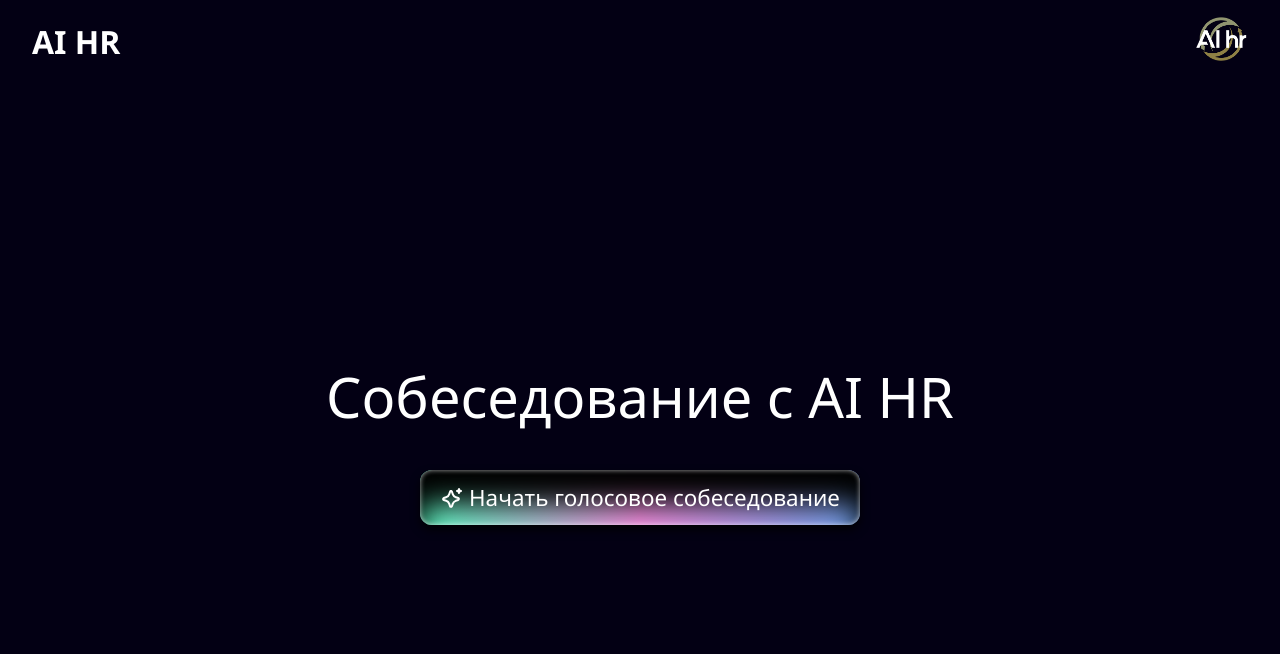
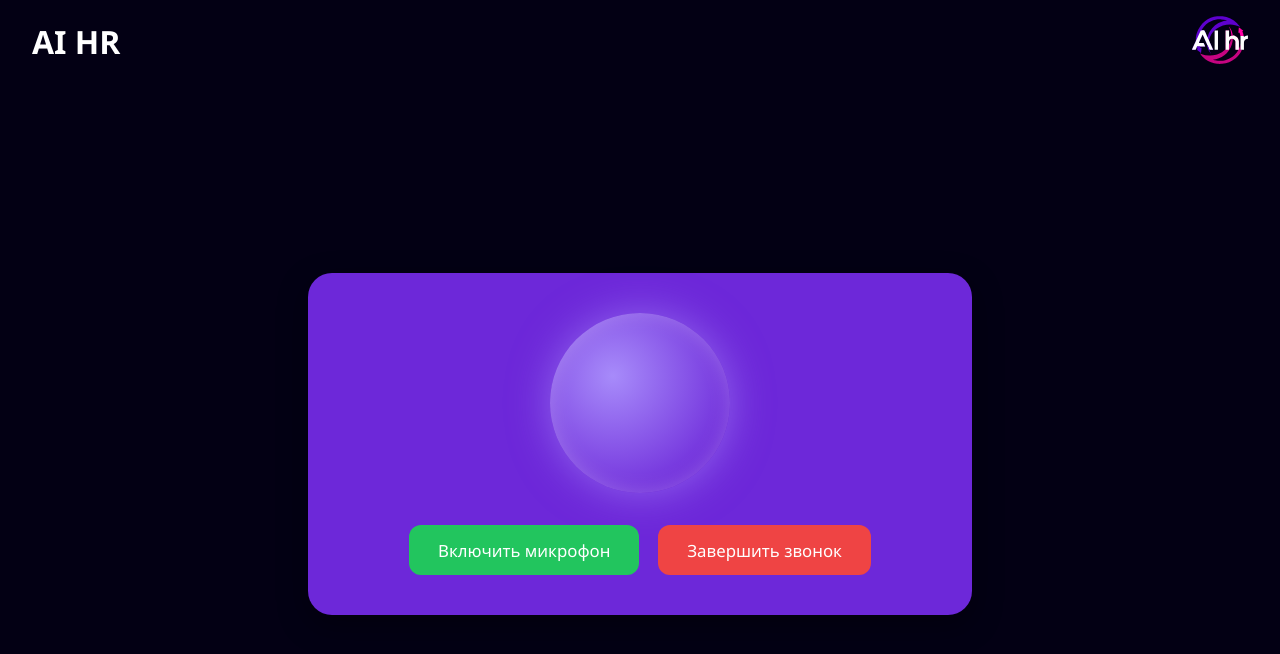
Before and after one commit to ruslantur77/AI_HR, a React (Vite) app in the folder frontend/: page /screening in a window 1280 px wide. Shown: the top 654 px of the page. Built offline with nearby package versions, Linux system fonts and the light colour scheme.

Commit message:
added button logic, changed logo, added screening page

```diff
--- a/frontend/index.html
+++ b/frontend/index.html
@@ -2,7 +2,7 @@
 <html lang="en">
   <head>
     <meta charset="UTF-8" />
-    <link rel="icon" type="image/svg+xml" href="src/assets/logo.png" />
+    <link rel="icon" type="image/svg+xml" href="src/assets/logo.svg" />
     <meta name="viewport" content="width=device-width, initial-scale=1.0" />
     <title>AI HR</title>
   </head>
--- a/frontend/src/components/AiButton.jsx
+++ b/frontend/src/components/AiButton.jsx
@@ -1,18 +1,38 @@
-import React from 'react';
+import { useNavigate } from 'react-router-dom';
 import styled from 'styled-components';
 
-const AiButton = () => {
+// const AiButton = () => {
+
+//     const nav = useNavigate();
+
+//   const goToScreening = () => nav('/screening');
+
+//   return (
+//     <StyledWrapper>
+//       <div className="outer-cont flex">
+//         <svg viewBox="0 0 24 24" height={24} width={24} xmlns="http://www.w3.org/2000/svg">
+//           <g fill="none">
+//             <path d="m12.594 23.258l-.012.002l-.071.035l-.02.004l-.014-.004l-.071-.036q-.016-.004-.024.006l-.004.01l-.017.428l.005.02l.01.013l.104.074l.015.004l.012-.004l.104-.074l.012-.016l.004-.017l-.017-.427q-.004-.016-.016-.018m.264-.113l-.014.002l-.184.093l-.01.01l-.003.011l.018.43l.005.012l.008.008l.201.092q.019.005.029-.008l.004-.014l-.034-.614q-.005-.019-.02-.022m-.715.002a.02.02 0 0 0-.027.006l-.006.014l-.034.614q.001.018.017.024l.015-.002l.201-.093l.01-.008l.003-.011l.018-.43l-.003-.012l-.01-.01z" />
+//             <path d="M9.107 5.448c.598-1.75 3.016-1.803 3.725-.159l.06.16l.807 2.36a4 4 0 0 0 2.276 2.411l.217.081l2.36.806c1.75.598 1.803 3.016.16 3.725l-.16.06l-2.36.807a4 4 0 0 0-2.412 2.276l-.081.216l-.806 2.361c-.598 1.75-3.016 1.803-3.724.16l-.062-.16l-.806-2.36a4 4 0 0 0-2.276-2.412l-.216-.081l-2.36-.806c-1.751-.598-1.804-3.016-.16-3.724l.16-.062l2.36-.806A4 4 0 0 0 8.22 8.025l.081-.216zM11 6.094l-.806 2.36a6 6 0 0 1-3.49 3.649l-.25.091l-2.36.806l2.36.806a6 6 0 0 1 3.649 3.49l.091.25l.806 2.36l.806-2.36a6 6 0 0 1 3.49-3.649l.25-.09l2.36-.807l-2.36-.806a6 6 0 0 1-3.649-3.49l-.09-.25zM19 2a1 1 0 0 1 .898.56l.048.117l.35 1.026l1.027.35a1 1 0 0 1 .118 1.845l-.118.048l-1.026.35l-.35 1.027a1 1 0 0 1-1.845.117l-.048-.117l-.35-1.026l-1.027-.35a1 1 0 0 1-.118-1.845l.118-.048l1.026-.35l.35-1.027A1 1 0 0 1 19 2" fill="currentColor" />
+//           </g>
+//         </svg>
+//         Начать голосовое собеседование
+//       </div>
+//     </StyledWrapper>
+//   );
+// }
+
+export default function AiButton() {
+  const nav = useNavigate();
+
   return (
     <StyledWrapper>
-      <div className="outer-cont flex">
-        <svg viewBox="0 0 24 24" height={24} width={24} xmlns="http://www.w3.org/2000/svg">
-          <g fill="none">
-            <path d="m12.594 23.258l-.012.002l-.071.035l-.02.004l-.014-.004l-.071-.036q-.016-.004-.024.006l-.004.01l-.017.428l.005.02l.01.013l.104.074l.015.004l.012-.004l.104-.074l.012-.016l.004-.017l-.017-.427q-.004-.016-.016-.018m.264-.113l-.014.002l-.184.093l-.01.01l-.003.011l.018.43l.005.012l.008.008l.201.092q.019.005.029-.008l.004-.014l-.034-.614q-.005-.019-.02-.022m-.715.002a.02.02 0 0 0-.027.006l-.006.014l-.034.614q.001.018.017.024l.015-.002l.201-.093l.01-.008l.003-.011l.018-.43l-.003-.012l-.01-.01z" />
-            <path d="M9.107 5.448c.598-1.75 3.016-1.803 3.725-.159l.06.16l.807 2.36a4 4 0 0 0 2.276 2.411l.217.081l2.36.806c1.75.598 1.803 3.016.16 3.725l-.16.06l-2.36.807a4 4 0 0 0-2.412 2.276l-.081.216l-.806 2.361c-.598 1.75-3.016 1.803-3.724.16l-.062-.16l-.806-2.36a4 4 0 0 0-2.276-2.412l-.216-.081l-2.36-.806c-1.751-.598-1.804-3.016-.16-3.724l.16-.062l2.36-.806A4 4 0 0 0 8.22 8.025l.081-.216zM11 6.094l-.806 2.36a6 6 0 0 1-3.49 3.649l-.25.091l-2.36.806l2.36.806a6 6 0 0 1 3.649 3.49l.091.25l.806 2.36l.806-2.36a6 6 0 0 1 3.49-3.649l.25-.09l2.36-.807l-2.36-.806a6 6 0 0 1-3.649-3.49l-.09-.25zM19 2a1 1 0 0 1 .898.56l.048.117l.35 1.026l1.027.35a1 1 0 0 1 .118 1.845l-.118.048l-1.026.35l-.35 1.027a1 1 0 0 1-1.845.117l-.048-.117l-.35-1.026l-1.027-.35a1 1 0 0 1-.118-1.845l.118-.048l1.026-.35l.35-1.027A1 1 0 0 1 19 2" fill="currentColor" />
-          </g>
+      <button className="outer-cont" onClick={() => nav('/screening')}>
+        <svg viewBox="0 0 24 24" height={24} width={24}>
+          {/* ваши path */}
         </svg>
         Начать голосовое собеседование
-      </div>
+      </button>
     </StyledWrapper>
   );
 }
@@ -72,5 +92,3 @@ const StyledWrapper = styled.div`
       inset 0px 35px 30px #000;
     margin-top: 3px;
   }`;
-
-export default AiButton;
--- a/frontend/src/components/Header.jsx
+++ b/frontend/src/components/Header.jsx
@@ -1,5 +1,5 @@
 import './Header.css';
-import logo from '/src/assets/logo.png';
+import logo from '/src/assets/logo.svg';
 import { useNavigate } from 'react-router-dom';
 
 export default function Header() {
--- a/frontend/src/components/Home.jsx
+++ b/frontend/src/components/Home.jsx
@@ -1,11 +1,13 @@
 import './Home.css';
 import AiButton from './AiButton';
+
 export default function Home() {
   return (
     <main className="home">
       <h1 className="home__title">Собеседование с AI HR</h1>
 
       <AiButton />
+
     </main>
   );
 }
--- /dev/null
+++ b/frontend/src/pages/Screening.css
@@ -0,0 +1,77 @@
+.screening {
+  display: flex;
+  align-items: center;
+  justify-content: center;
+  min-height: calc(100vh - 80px);
+  padding: 2rem;
+  box-sizing: border-box;
+}
+
+.screening__card {
+  width: 100%;
+  max-width: 600px;
+  background: #6d28d9;
+  border-radius: 24px;
+  padding: 2.5rem 2rem;
+  display: flex;
+  flex-direction: column;
+  align-items: center;
+  gap: 2rem;
+  box-shadow: 0 10px 30px rgba(0, 0, 0, .35);
+}
+
+.screening__sphere {
+  width: 180px;
+  height: 180px;
+  border-radius: 50%;
+  background: radial-gradient(circle at 35% 35%, #a78bfa, #6d28d9 80%);
+  box-shadow:
+    inset 0 0 20px rgba(255, 255, 255, .25),
+    0 0 40px rgba(167, 139, 250, .6);
+  transition: transform .3s ease;
+}
+
+.screening__sphere.active {
+  animation: pulse 1.5s infinite;
+}
+
+@keyframes pulse {
+  0%   { transform: scale(1);    box-shadow: 0 0 40px rgba(167,139,250,.6); }
+  50%  { transform: scale(1.08); box-shadow: 0 0 60px rgba(167,139,250,.9); }
+  100% { transform: scale(1);    box-shadow: 0 0 40px rgba(167,139,250,.6); }
+}
+
+.screening__controls {
+  display: flex;
+  gap: 1.2rem;
+  flex-wrap: wrap;
+  justify-content: center;
+}
+
+.screening__btn {
+  border: none;
+  padding: .85rem 1.8rem;
+  font-size: 1.05rem;
+  border-radius: 12px;
+  cursor: pointer;
+  font-family: "Segoe UI", system-ui, sans-serif;
+  transition: transform .2s ease, box-shadow .2s ease;
+}
+
+.screening__btn--mic {
+  background: #22c55e;
+  color: #fff;
+}
+.screening__btn--mic:hover {
+  transform: translateY(-2px);
+  box-shadow: 0 8px 20px rgba(34,197,94,.45);
+}
+
+.screening__btn--hangup {
+  background: #ef4444;
+  color: #fff;
+}
+.screening__btn--hangup:hover {
+  transform: translateY(-2px);
+  box-shadow: 0 8px 20px rgba(239,68,68,.45);
+}
--- /dev/null
+++ b/frontend/src/pages/Screening.jsx
@@ -0,0 +1,24 @@
+import Header from '../components/Header';
+import './Screening.css';
+
+export default function Screening() {
+  return (
+    <>
+      <Header />
+      <main className="screening">
+        <div className="screening__card">
+          <div className="screening__sphere" id="aiSphere" />
+
+          <div className="screening__controls">
+            <button className="screening__btn screening__btn--mic">
+              Включить микрофон
+            </button>
+            <button className="screening__btn screening__btn--hangup">
+              Завершить звонок
+            </button>
+          </div>
+        </div>
+      </main>
+    </>
+  );
+}
```
Also changed, not shown: frontend/src/main.jsx (+9 -6 lines), frontend/src/assets/logo.png (deleted), frontend/src/assets/logo.svg (added).
